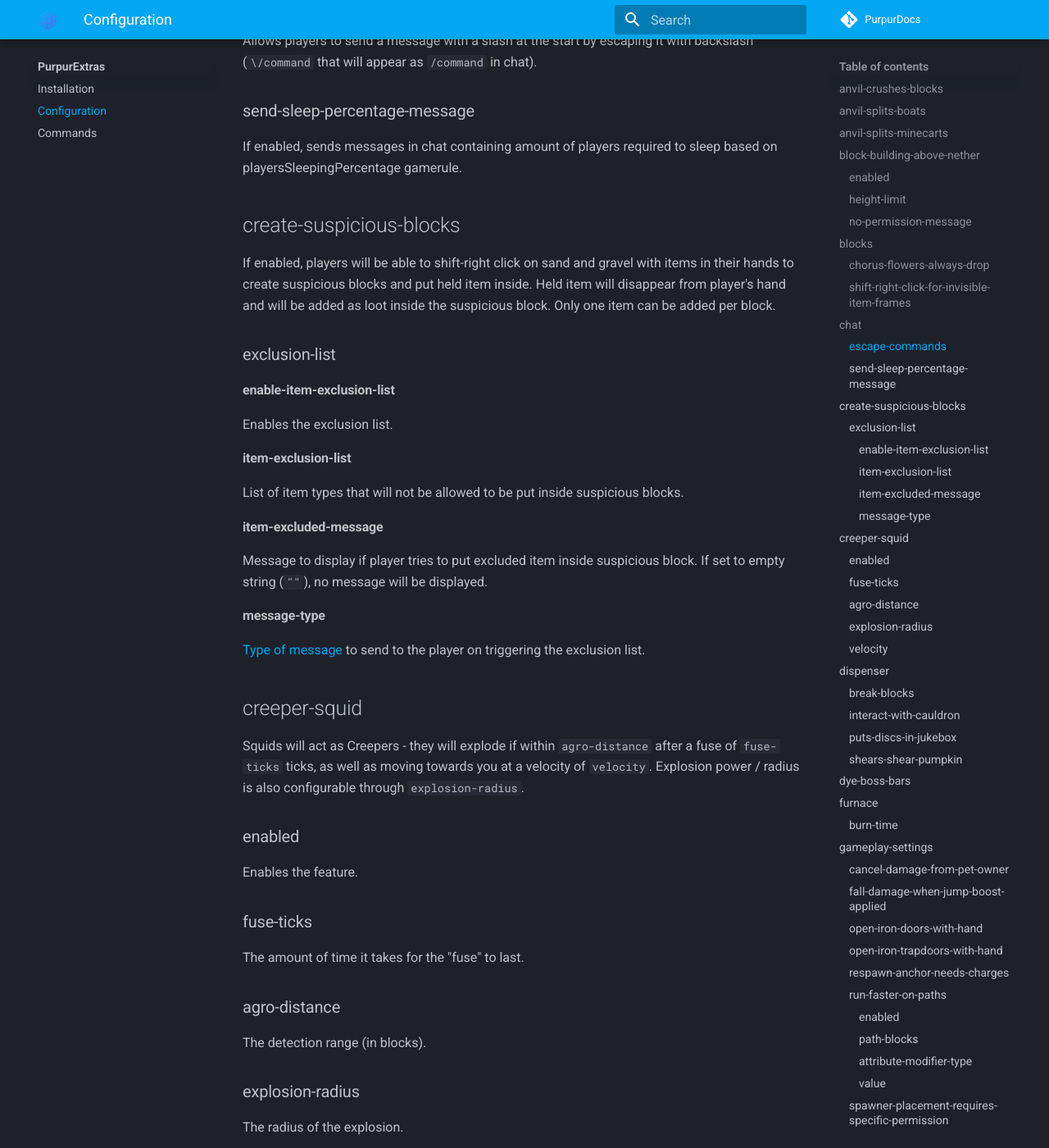
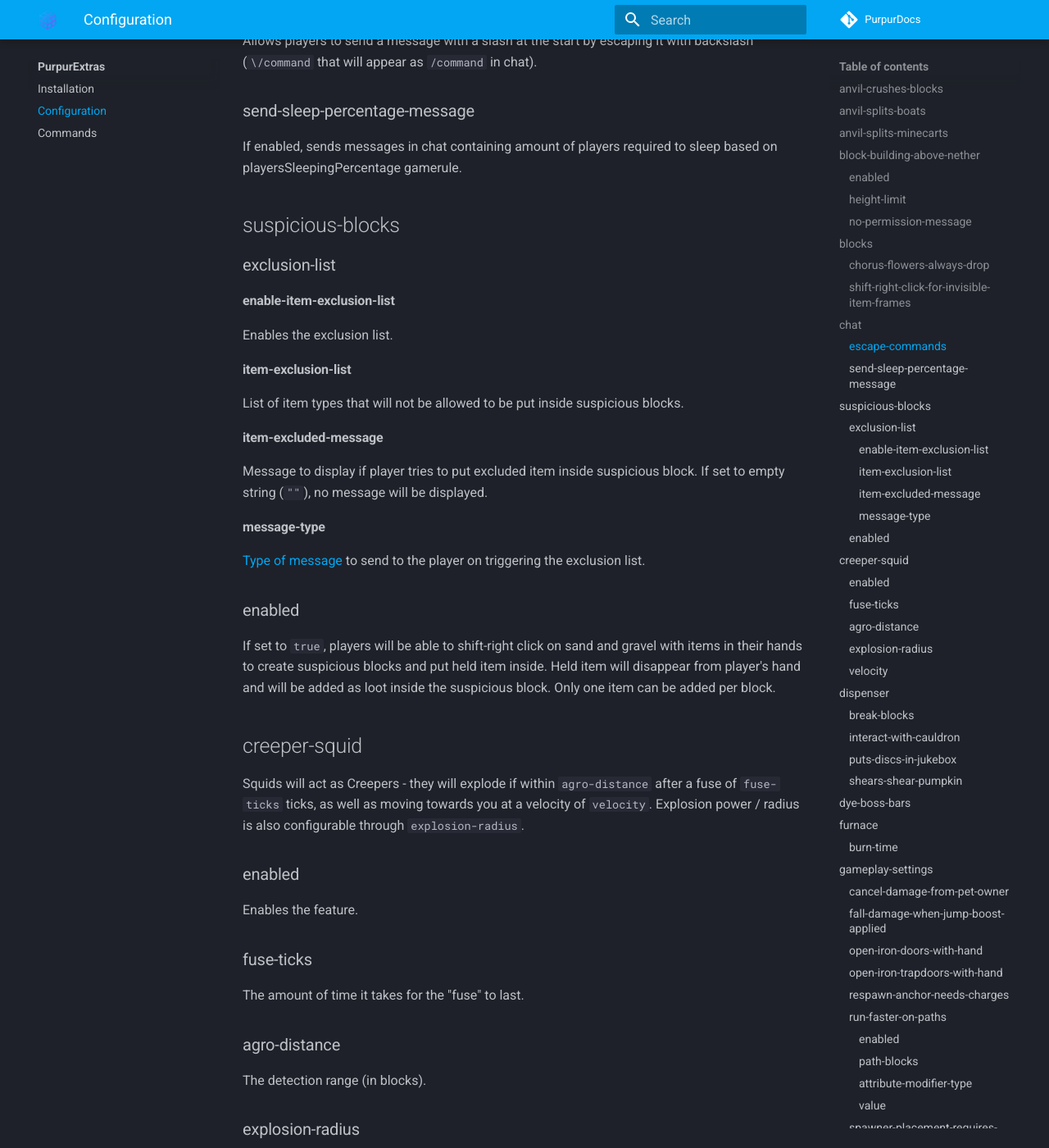
Before and after one commit to PurpurMC/PurpurDocs, an MkDocs documentation site: the page built from mkdocs/purpurextras/configuration.md, in a window 1280 px wide and 1400 px high, scrolled down 1518 px. Shown: the whole window at 82% size. Built offline with MkDocs 1.6.1 and Material for MkDocs 9.7.7, drawn with Linux system fonts in a browser that asks for light colours; comment, search, counter and statistics services are not loaded; some of the changed lines change nothing that is shown.

Commit message:
Correct suspicious blocks settings for PurpurExtras 1.36.0 (#114)

```diff
--- a/mkdocs/purpurextras/configuration.md
+++ b/mkdocs/purpurextras/configuration.md
@@ -46,9 +46,7 @@ Allows players to send a message with a slash at the start by escaping it with b
 
 If enabled, sends messages in chat containing amount of players required to sleep based on playersSleepingPercentage gamerule.
 
-## create-suspicious-blocks
-
-If enabled, players will be able to shift-right click on sand and gravel with items in their hands to create suspicious blocks and put held item inside. Held item will disappear from player's hand and will be added as loot inside the suspicious block. Only one item can be added per block.
+## suspicious-blocks
 
 ### exclusion-list
 
@@ -67,6 +65,10 @@ Message to display if player tries to put excluded item inside suspicious block.
 #### message-type
 
 [Type of message](#message-types) to send to the player on triggering the exclusion list.
+
+### enabled
+
+If set to `true`, players will be able to shift-right click on sand and gravel with items in their hands to create suspicious blocks and put held item inside. Held item will disappear from player's hand and will be added as loot inside the suspicious block. Only one item can be added per block.
 
 ## creeper-squid
 
```
